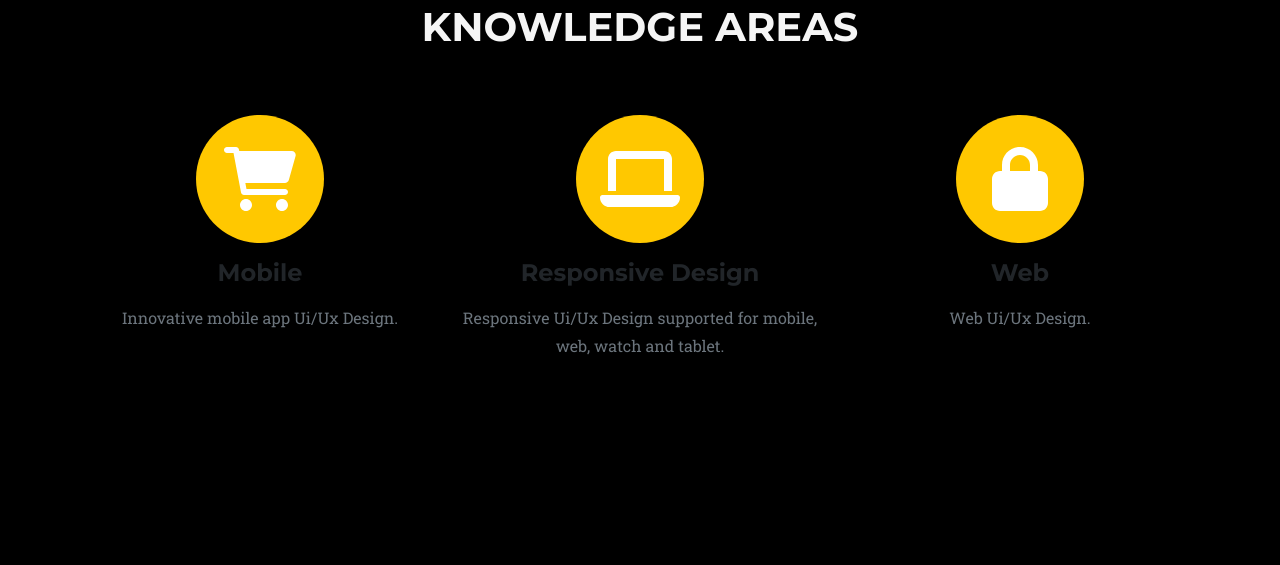
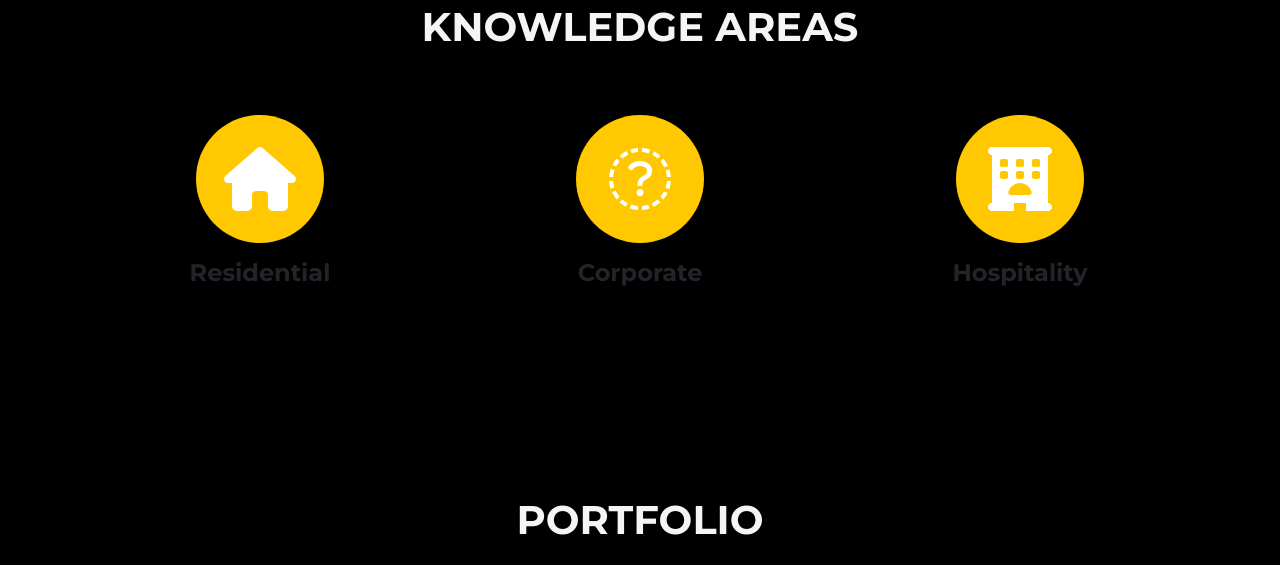
Before and after one commit to KinjalGadani/kinjalgadani.github.io, a plain HTML site: page index.html in a window 1280 px wide. Shown: the part 838-1403 px from the top of the page. Drawn offline with nearby package versions, Linux system fonts and the light colour scheme.

Commit message:
Services changed

```diff
--- a/index.html
+++ b/index.html
@@ -57,26 +57,26 @@
                     <div class="col-md-4">
                         <span class="fa-stack fa-4x">
                             <i class="fas fa-circle fa-stack-2x text-primary"></i>
-                            <i class="fas fa-shopping-cart fa-stack-1x fa-inverse"></i>
+                            <i class="fas fa-home fa-stack-1x fa-inverse"></i>
                         </span>
-                        <h4 class="my-3">Mobile</h4>
-                        <p class="text-muted">Innovative mobile app Ui/Ux Design.</p>
+                        <h4 class="my-3">Residential</h4>
+                        <!-- <p class="text-muted">Innovative mobile app Ui/Ux Design.</p> -->
                     </div>
                     <div class="col-md-4">
                         <span class="fa-stack fa-4x">
                             <i class="fas fa-circle fa-stack-2x text-primary"></i>
-                            <i class="fas fa-laptop fa-stack-1x fa-inverse"></i>
+                            <i class="fas fa-building-o fa-stack-1x fa-inverse"></i>
                         </span>
-                        <h4 class="my-3">Responsive Design</h4>
-                        <p class="text-muted">Responsive Ui/Ux Design supported for mobile, web, watch and tablet.</p>
+                        <h4 class="my-3">Corporate</h4>
+                        <!-- <p class="text-muted">Responsive Ui/Ux Design supported for mobile, web, watch and tablet.</p> -->
                     </div>
                     <div class="col-md-4">
                         <span class="fa-stack fa-4x">
                             <i class="fas fa-circle fa-stack-2x text-primary"></i>
-                            <i class="fas fa-lock fa-stack-1x fa-inverse"></i>
+                            <i class="fas fa-hotel fa-stack-1x fa-inverse"></i>
                         </span>
-                        <h4 class="my-3">Web</h4>
-                        <p class="text-muted">Web Ui/Ux Design.</p>
+                        <h4 class="my-3">Hospitality</h4>
+                        <!-- <p class="text-muted">Web Ui/Ux Design.</p> -->
                     </div>
                 </div>
             </div>
```
